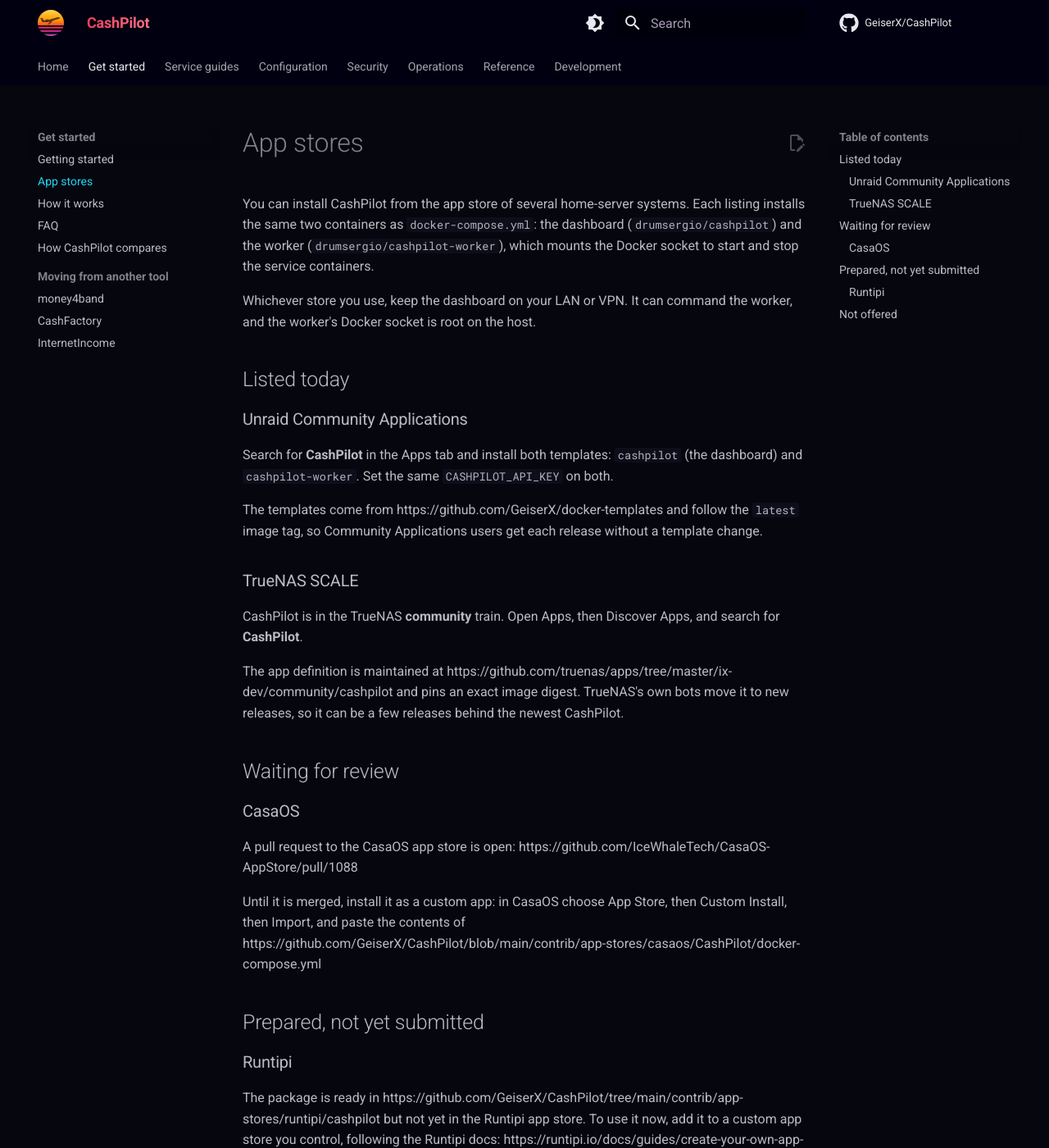
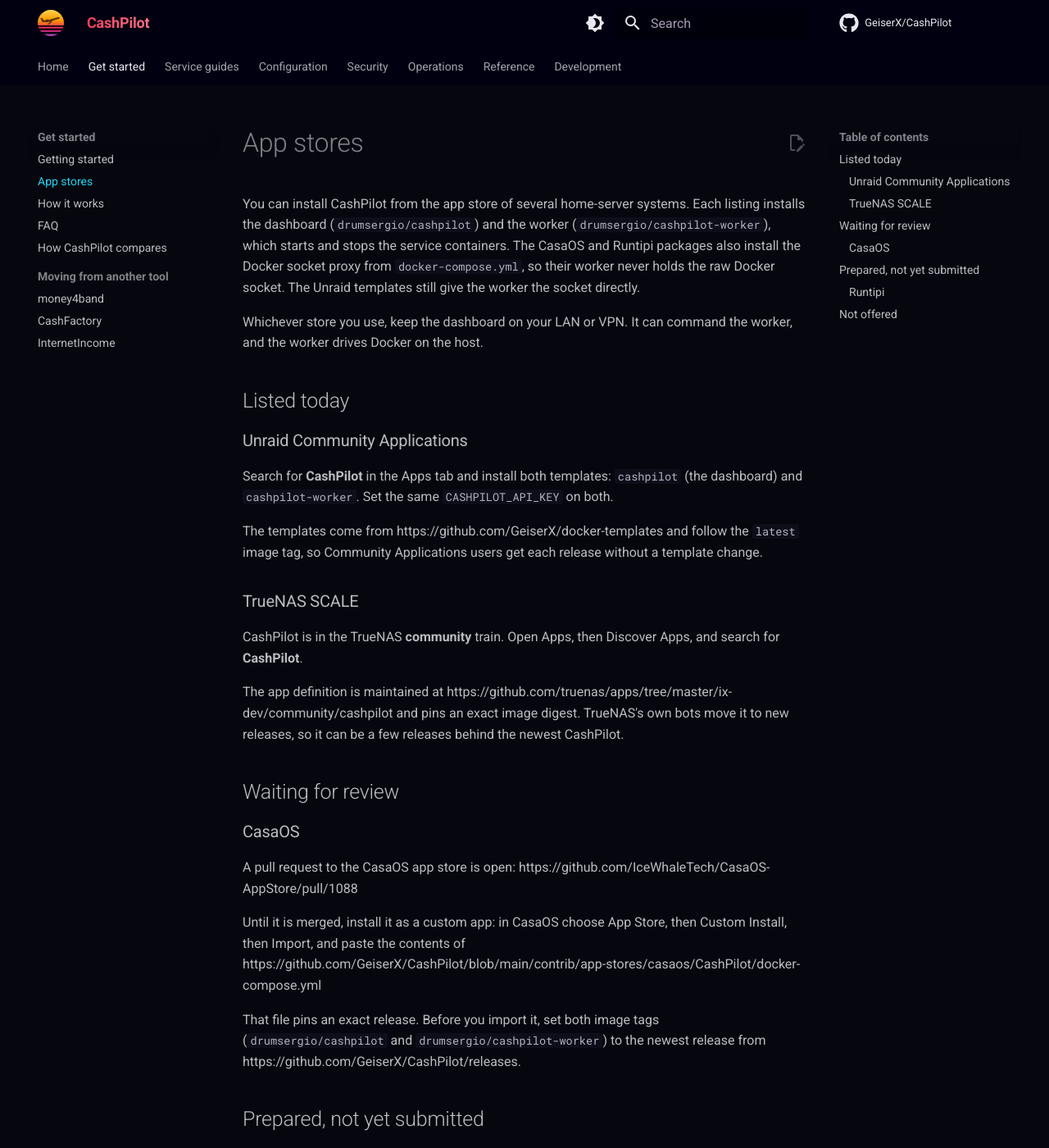
Before and after one commit to GeiserX/CashPilot, an MkDocs documentation site: the page built from docs/app-stores.md, in a window 1280 px wide and 1400 px high. Shown: the whole window at 82% size. Built offline with MkDocs 1.6.1 and Material for MkDocs 9.7.7, drawn with Linux system fonts in a browser that asks for light colours; comment, search, counter and statistics services are not loaded.

Commit message:
fix(stores): stop the CasaOS and Runtipi packages giving the worker root on the host
The packages still bound the raw Docker socket into the worker after v1.71.0
moved the shipped compose files behind the sockguard proxy. Both now install
the same proxy and policy, pin 1.72.1, and the policy writer keeps their
policy in step with the shipped files.

```diff
--- a/docs/app-stores.md
+++ b/docs/app-stores.md
@@ -1,13 +1,14 @@
 # App stores
 
 You can install CashPilot from the app store of several home-server systems.
-Each listing installs the same two containers as `docker-compose.yml`: the
-dashboard (`drumsergio/cashpilot`) and the worker
-(`drumsergio/cashpilot-worker`), which mounts the Docker socket to start and
-stop the service containers.
+Each listing installs the dashboard (`drumsergio/cashpilot`) and the worker
+(`drumsergio/cashpilot-worker`), which starts and stops the service
+containers. The CasaOS and Runtipi packages also install the Docker socket
+proxy from `docker-compose.yml`, so their worker never holds the raw Docker
+socket. The Unraid templates still give the worker the socket directly.
 
 Whichever store you use, keep the dashboard on your LAN or VPN. It can command
-the worker, and the worker's Docker socket is root on the host.
+the worker, and the worker drives Docker on the host.
 
 ## Listed today
 
@@ -42,6 +43,10 @@
 then Custom Install, then Import, and paste the contents of
 https://github.com/GeiserX/CashPilot/blob/main/contrib/app-stores/casaos/CashPilot/docker-compose.yml
 
+That file pins an exact release. Before you import it, set both image tags
+(`drumsergio/cashpilot` and `drumsergio/cashpilot-worker`) to the newest
+release from https://github.com/GeiserX/CashPilot/releases.
+
 ## Prepared, not yet submitted
 
 ### Runtipi
```
Also changed, not shown: contrib/app-stores/README.md (+11 -5 lines), 6 other files.
